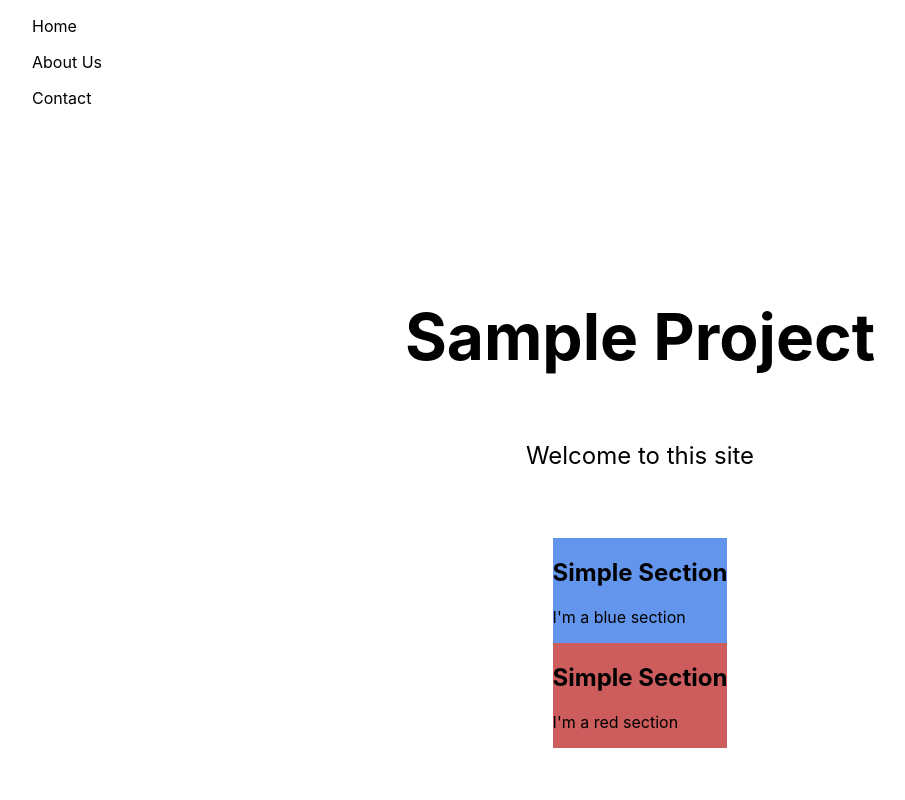
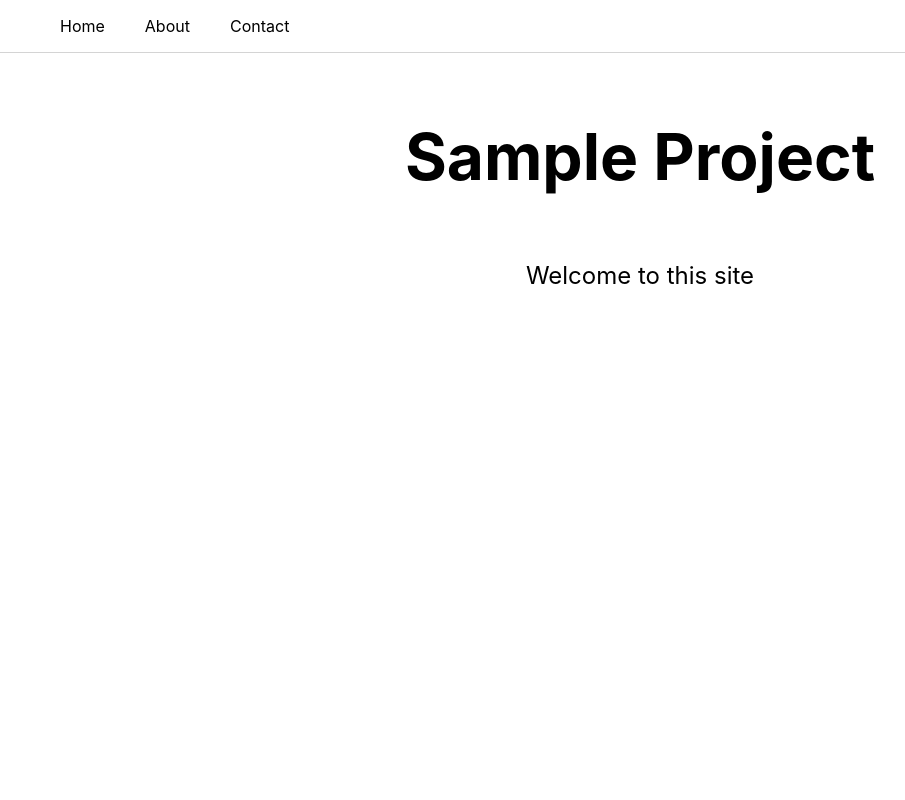
Before and after one commit to jordivilagut/nextjs-sample-project, a Next.js app: page / in a window 1280 px wide. Shown: the top 800 px of the page, without its empty margins (0-905 px from the left). Built offline with nearby package versions, Linux system fonts and the light colour scheme.

Commit message:
Add new styles

```diff
--- a/components/heroSection.tsx
+++ b/components/heroSection.tsx
@@ -1,7 +1,10 @@
 import styles from "../styles/Home.module.css";
 
 export function HeroSection() {
-    return <section>
+    return <section className={`
+                        ${styles.wideSection}
+                        ${styles.topPadding}
+                        ${styles.innerPadding}`}>
         <h1 className={styles.title}>Sample Project</h1>
         <p className={styles.description}>Welcome to this site</p>
     </section>;
--- a/components/main.tsx
+++ b/components/main.tsx
@@ -5,7 +5,15 @@ import {SimpleSection} from "./simpleSection";
 export function Main() {
     return <main className={styles.main}>
         <HeroSection/>
-        <SimpleSection styles={styles.blueBackground} text="blue"/>
-        <SimpleSection styles={styles.redBackground} text="red"/>
+        <SimpleSection styles={`
+                        ${styles.blueBackground}
+                        ${styles.wideSection}
+                        ${styles.innerPadding}`}
+                       text="blue"/>
+        <SimpleSection styles={`
+                        ${styles.greenBackground}
+                        ${styles.wideSection}
+                        ${styles.innerPadding}`}
+                       text="red"/>
     </main>;
 }
--- a/components/navbar.tsx
+++ b/components/navbar.tsx
@@ -1,7 +1,10 @@
+import styles from "../styles/Home.module.css";
+import {NavbarLink} from "../navbarLink";
+
 export function Navbar() {
-    return <nav>
-        <p>Home</p>
-        <p>About Us</p>
-        <p>Contact</p>
+    return <nav className={styles.navBar}>
+        <NavbarLink text="Home"/>
+        <NavbarLink text="About"/>
+        <NavbarLink text="Contact"/>
     </nav>;
 }
--- /dev/null
+++ b/navbarLink.tsx
@@ -0,0 +1,7 @@
+interface NavbarProps {
+    text: String
+}
+
+export function NavbarLink(props: NavbarProps) {
+    return <p>{props.text}</p>;
+}
--- a/styles/Home.module.css
+++ b/styles/Home.module.css
@@ -1,15 +1,18 @@
-.container {
+.innerPadding {
   padding: 0 2rem;
 }
 
+.topPadding {
+  padding: 20px 0 0 0;
+}
+
 .main {
-  min-height: 100vh;
-  padding: 4rem 0;
   flex: 1;
   display: flex;
   flex-direction: column;
   justify-content: center;
   align-items: center;
+  padding-top: 100px;
 }
 
 .footer {
@@ -108,19 +111,48 @@
   margin-left: 0.5rem;
 }
 
-@media (max-width: 600px) {
-  .grid {
-    width: 100%;
-    flex-direction: column;
-  }
+/* Navbar style */
+
+.navBar {
+  display: flex;
+  padding-left: 20px;
+  position: fixed;
+  top: 0;
+  background: white;
+  width: 100vw;
+  box-shadow: 0 0 1px black;
+}
+
+.navBar p {
+  padding-left: 40px;
 }
 
 /* Section styles */
 
-.blueBackground {
-  background: cornflowerblue;
+.wideSection {
+  display: flex;
+  flex-direction: column;
+  width: 100vw;
+  height: 100vh;
 }
 
-.redBackground {
-  background: indianred;
+.blueBackground {
+  background: #006e90;
 }
+
+.greenBackground {
+  background: #99C24D;
+}
+
+.yellowBackground {
+  background: #F18F01;
+}
+
+
+/* MOBILE STYLES */
+
+@media (max-width: 600px) {
+  .navBar {
+    visibility: hidden;
+  }
+}
```
